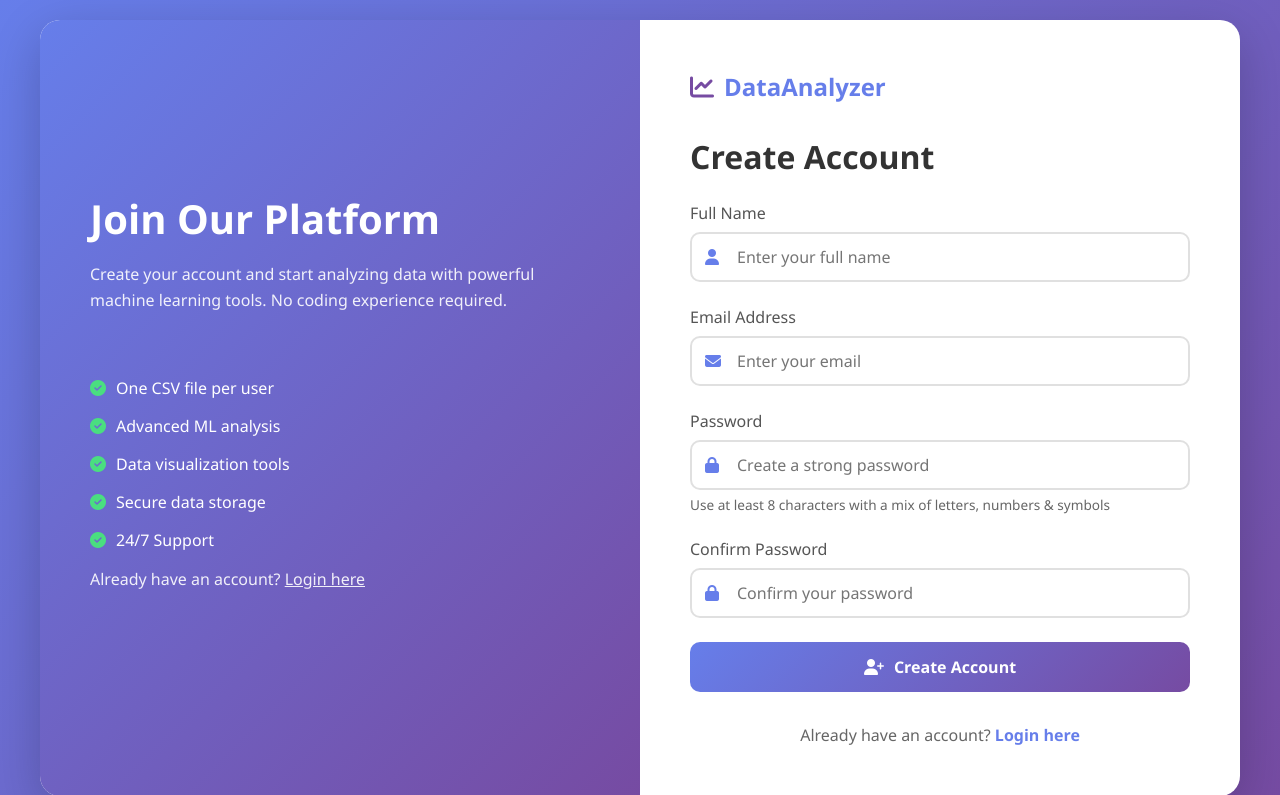
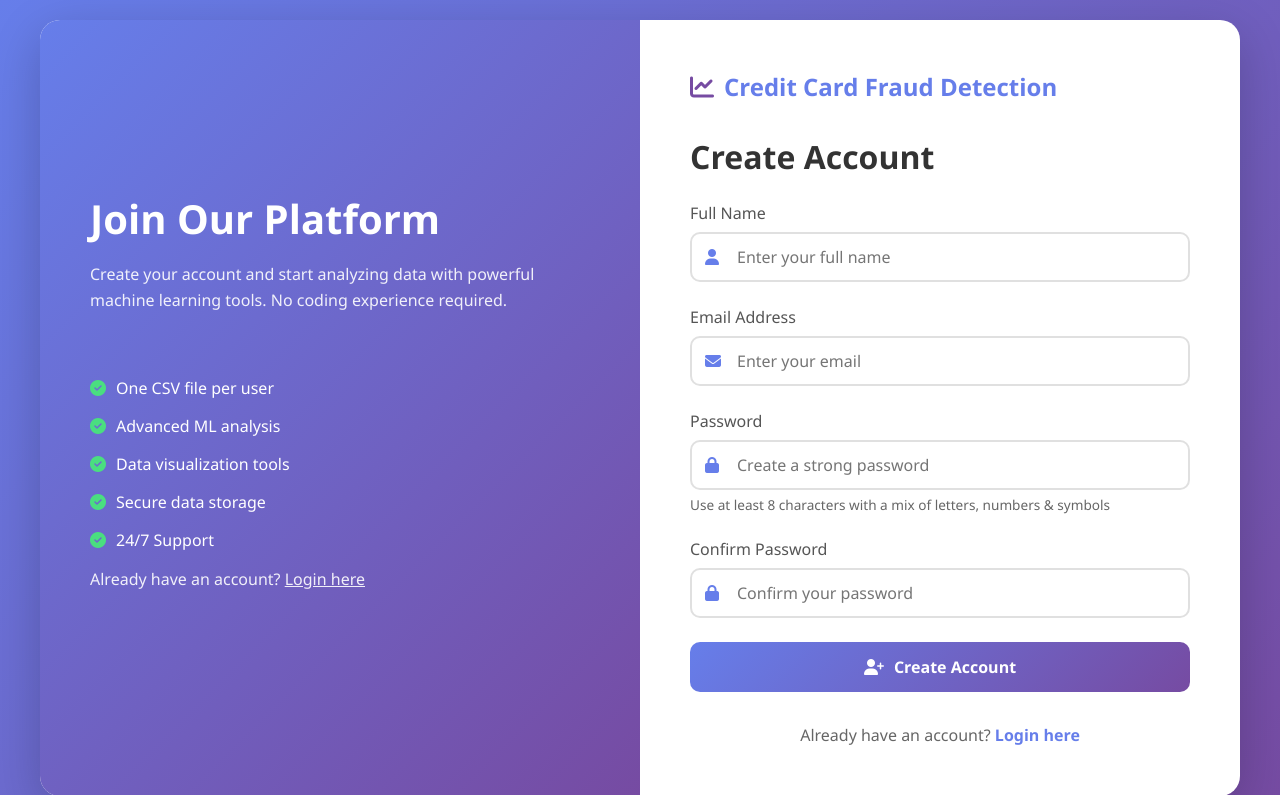
Before and after one commit to MuhdaliN/Credit_Card_Fraud_Detect-Project, a Django app: page /myapp/register/ in a window 1280 px wide. Shown: the top 795 px of the page. Run offline with Django 5.2, Linux system fonts and the light colour scheme.

Commit message:
update myapp/templates/register.html modified myapp/templates/register.html

```diff
--- a/myapp/templates/register.html
+++ b/myapp/templates/register.html
@@ -3,7 +3,7 @@
 <head>
     <meta charset="UTF-8">
     <meta name="viewport" content="width=device-width, initial-scale=1.0">
-    <title>Register - Data Analysis System</title>
+    <title>Register - Credit Card Fraud Detection</title>
     <link rel="stylesheet" href="https://cdnjs.cloudflare.com/ajax/libs/font-awesome/6.4.0/css/all.min.css">
     <style>
         * {
@@ -237,7 +237,7 @@
         <div class="right-section">
             <div class="logo">
                 <i class="fas fa-chart-line"></i>
-                <span>DataAnalyzer</span>
+                <span>Credit Card Fraud Detection</span>
             </div>
 
             <!-- Messages -->
```
Also changed, not shown: requirements.txt (added, +9 -0 lines).
